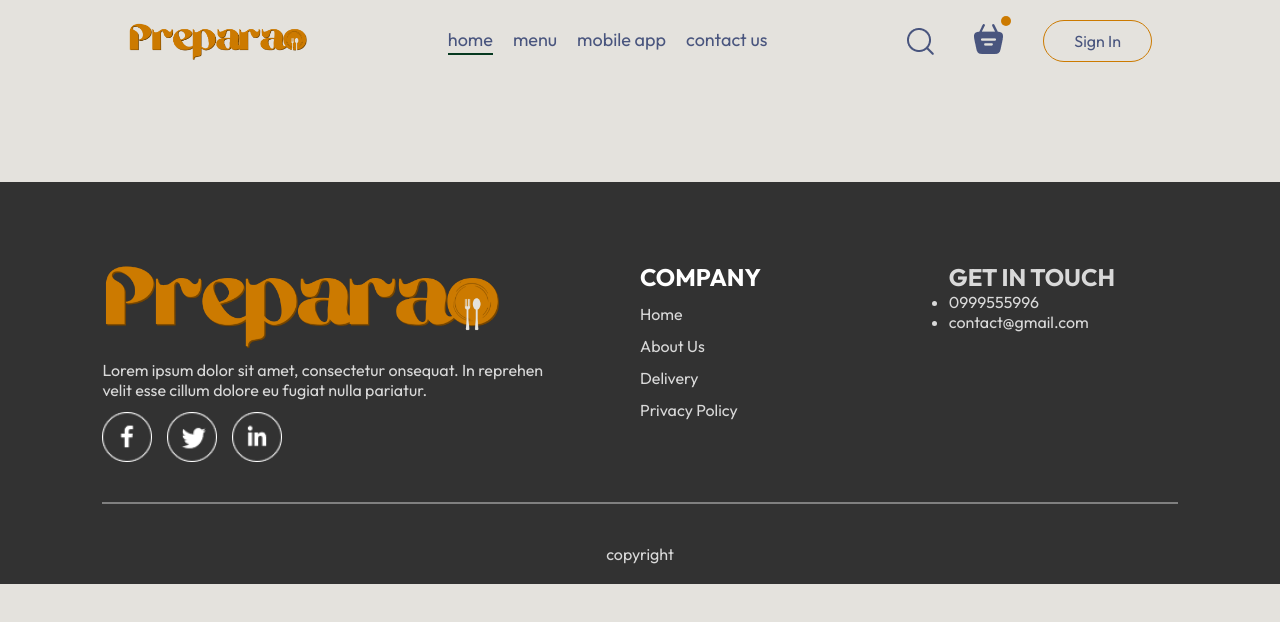
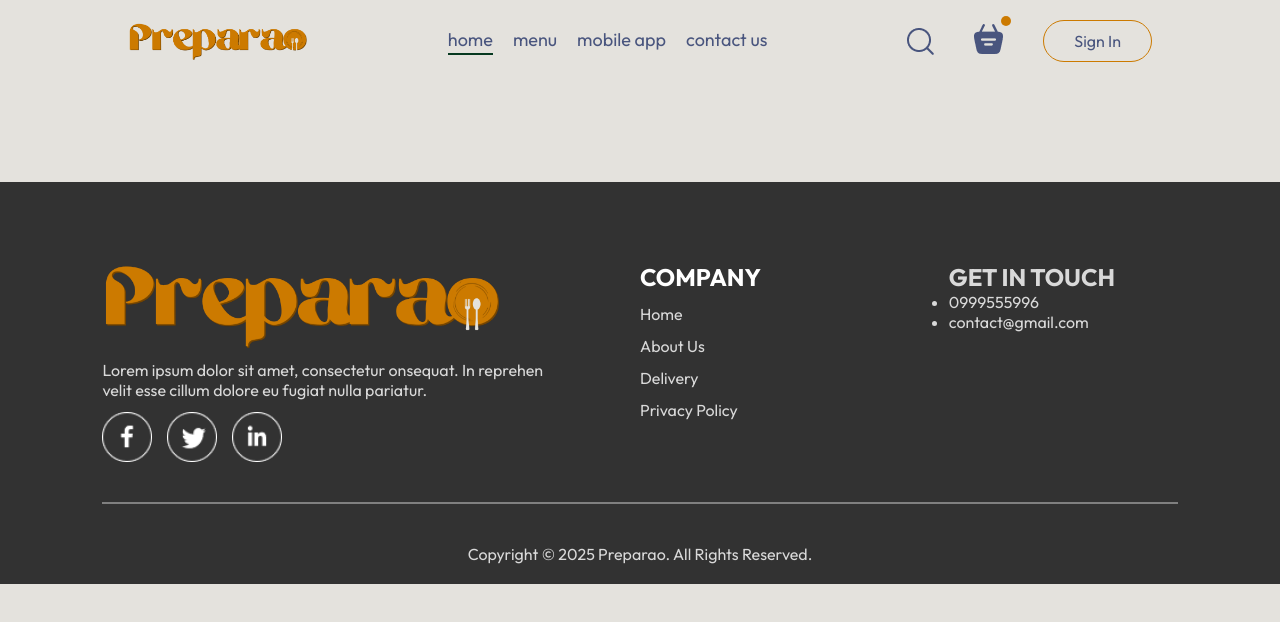
Before and after one commit to inthehallways/preparao, a React (Vite) app in the folder frontend/: page /placeorder in a window 1280 px wide. Shown: the top 622 px of the page. Built offline with nearby package versions, Linux system fonts and the light colour scheme; the HTML template or start-up script is replaced by a standard one.

Commit message:
last changes for showcontent feature

```diff
--- a/frontend/src/components/footer/footer.jsx
+++ b/frontend/src/components/footer/footer.jsx
@@ -35,7 +35,7 @@ const Footer = () => {
           </div>
         </div>
         <hr />
-        <p className="footer-copyright">copyright</p>
+        <p className="footer-copyright">Copyright © 2025 Preparao. All Rights Reserved.</p>
       </div>
   );
 };
```
